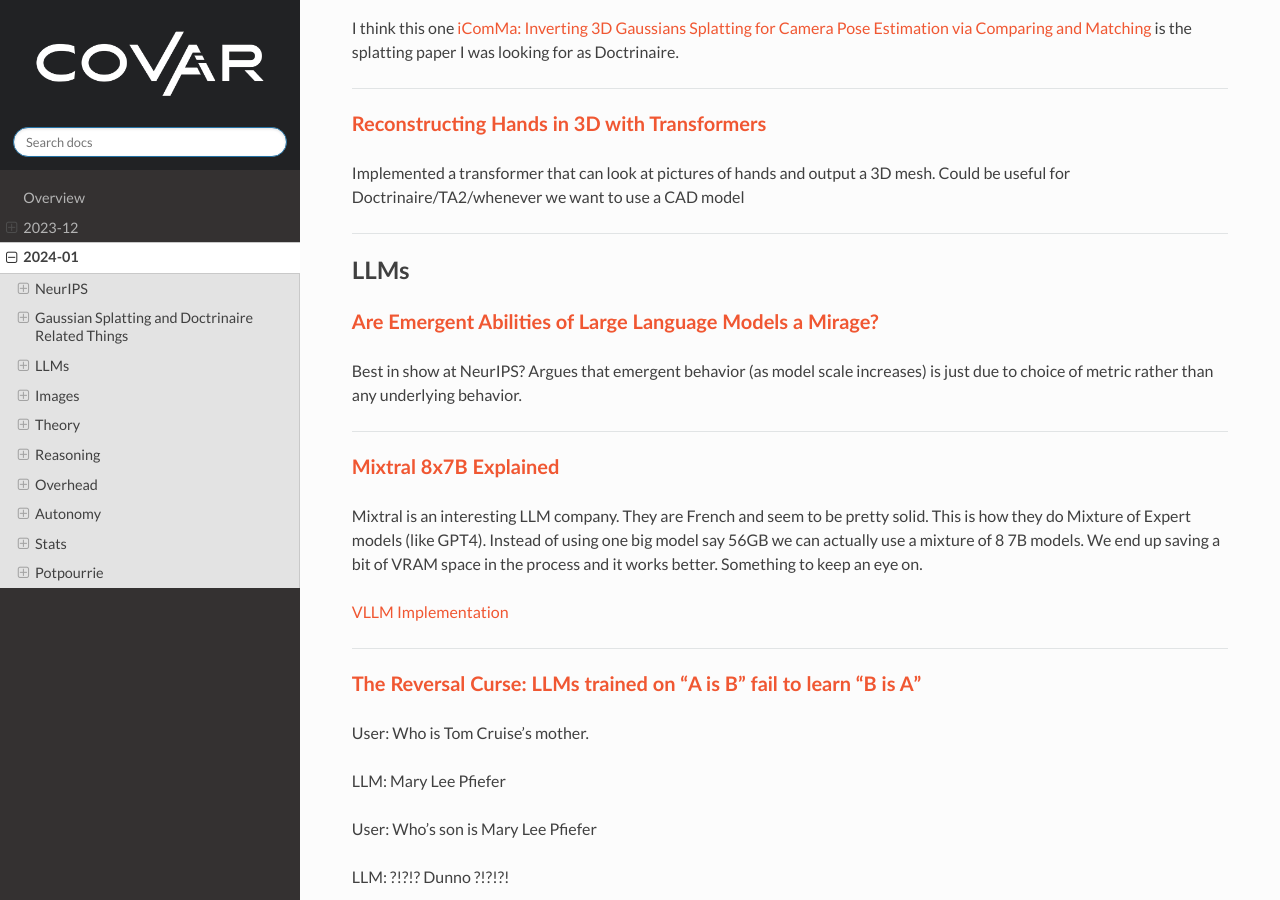
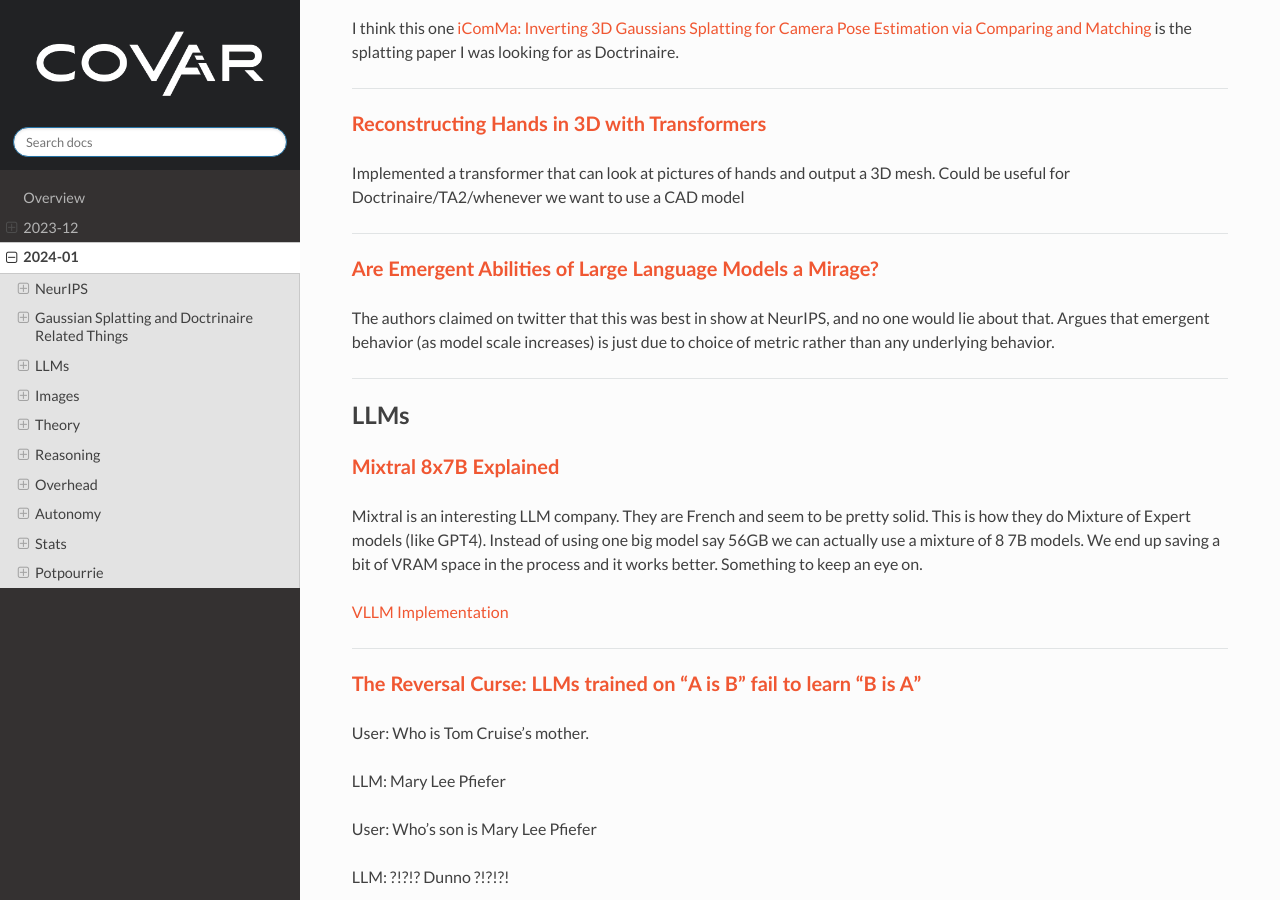
Before and after one commit to covartech/zeitgeist, a Sphinx documentation site: the page built from docs/issues/2024-01.rst, in a window 1280 px wide and 900 px high, scrolled down 728 px. Built offline with Sphinx 7.4.7 and the Read the Docs theme 2.0.0, drawn with Linux system fonts in a browser that asks for light colours.

Commit message:
Rearrange, slightly

```diff
--- a/docs/issues/2024-01.rst
+++ b/docs/issues/2024-01.rst
@@ -38,16 +38,15 @@
 
 ------------
 
+`Are Emergent Abilities of Large Language Models a Mirage? <https://arxiv.org/pdf/2304.15004.pdf>`_
+~~~~~~~~~~~~~~~~~~~~~~~~~~~~~~~~~~~~~~~~~~~~~~~~~~~~~~~~~~~~~~~~~~~~~~~~~~~~~~~~~~~~~~~~~~~~~~~~~~~
+The authors claimed on twitter that this was best in show at NeurIPS, and no one would lie about that.  Argues that emergent behavior (as model scale increases) is just due to choice of metric rather than any underlying behavior.
+
+--------------
 
 
 
 LLMs
---------------
-
-`Are Emergent Abilities of Large Language Models a Mirage? <https://arxiv.org/pdf/2304.15004.pdf>`_
-~~~~~~~~~~~~~~~~~~~~~~~~~~~~~~~~~~~~~~~~~~~~~~~~~~~~~~~~~~~~~~~~~~~~~~~~~~~~~~~~~~~~~~~~~~~~~~~~~~~
-Best in show at NeurIPS?  Argues that emergent behavior (as model scale increases) is just due to choice of metric rather than any underlying behavior.
-
 ------------
 
 `Mixtral 8x7B Explained <https://huggingface.co/blog/moe>`_
```
